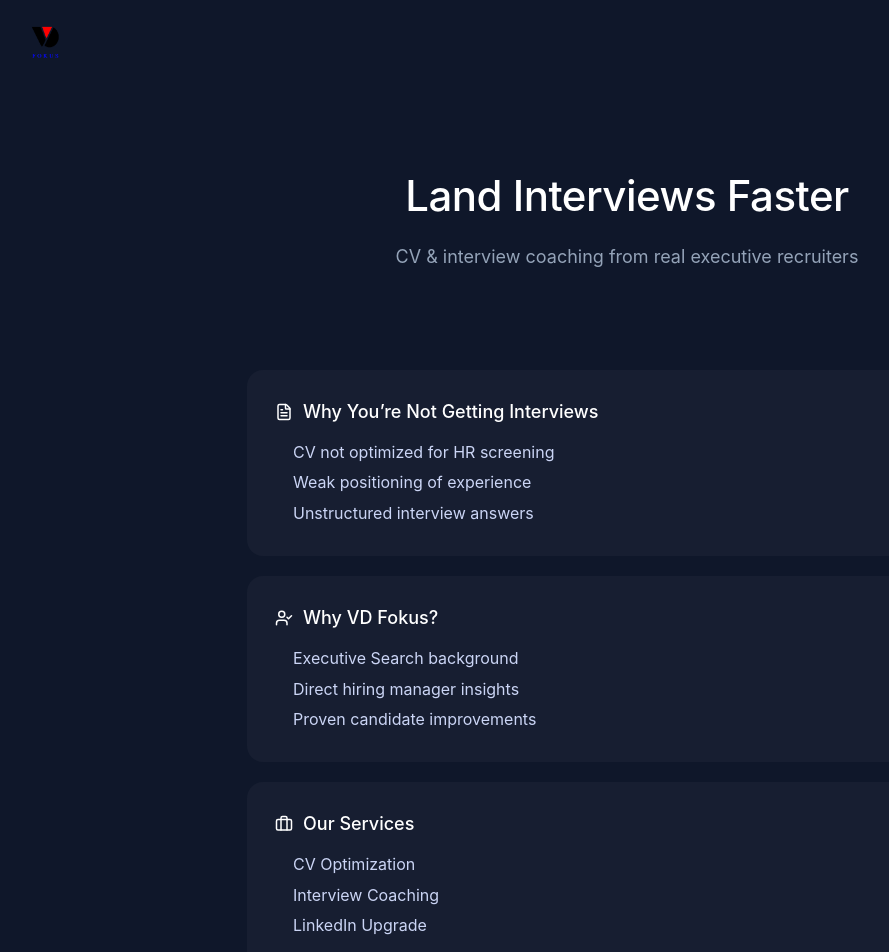
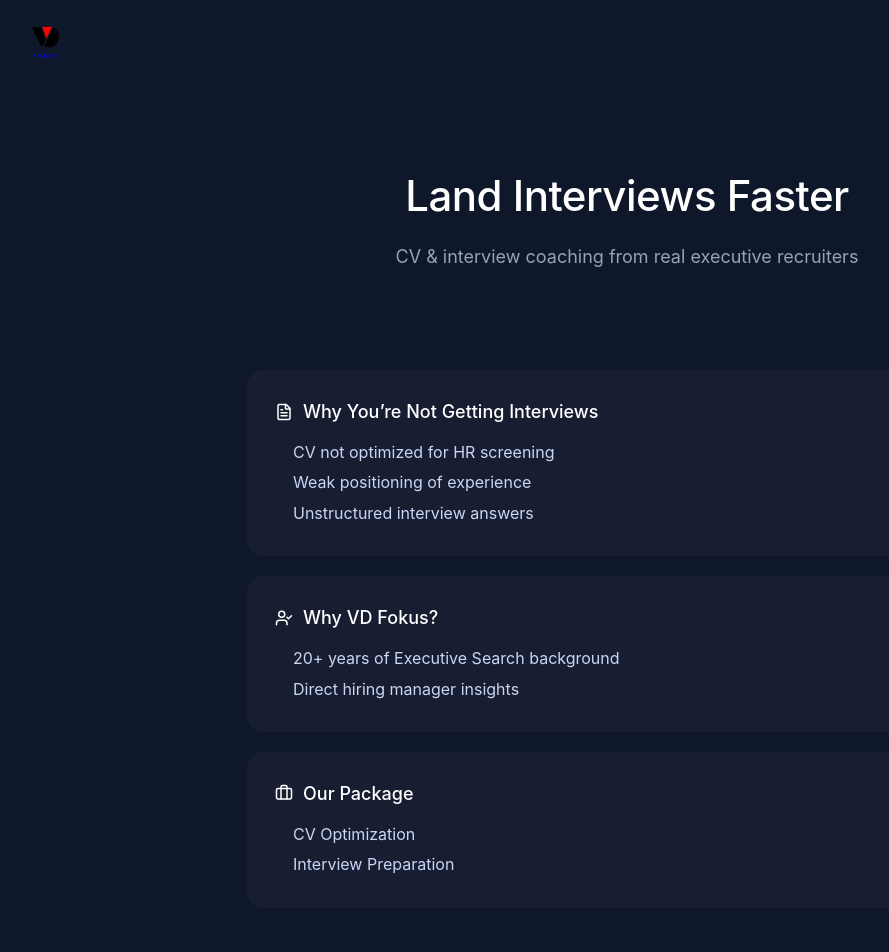
Before and after one commit to Ramzyjof/vd-fokus-landing, a Next.js app: page / in a window 1280 px wide. Shown: the top 952 px of the page, without its empty margins (13-902 px from the left). Built offline with nearby package versions, Linux system fonts and the light colour scheme.

Commit message:
apple style UI + Fix Text Description

```diff
--- a/app/page.tsx
+++ b/app/page.tsx
@@ -24,18 +24,17 @@
       title: "Why VD Fokus?",
       icon: <UserCheck size={18} />,
       items: [
-        "Executive Search background",
+        "20+ years of Executive Search background",
         "Direct hiring manager insights",
-        "Proven candidate improvements"
+
       ]
     },
     {
-      title: "Our Services",
+      title: "Our Package",
       icon: <Briefcase size={18} />,
       items: [
         "CV Optimization",
-        "Interview Coaching",
-        "LinkedIn Upgrade"
+        "Interview Preparation",
       ]
     }
   ];
```
